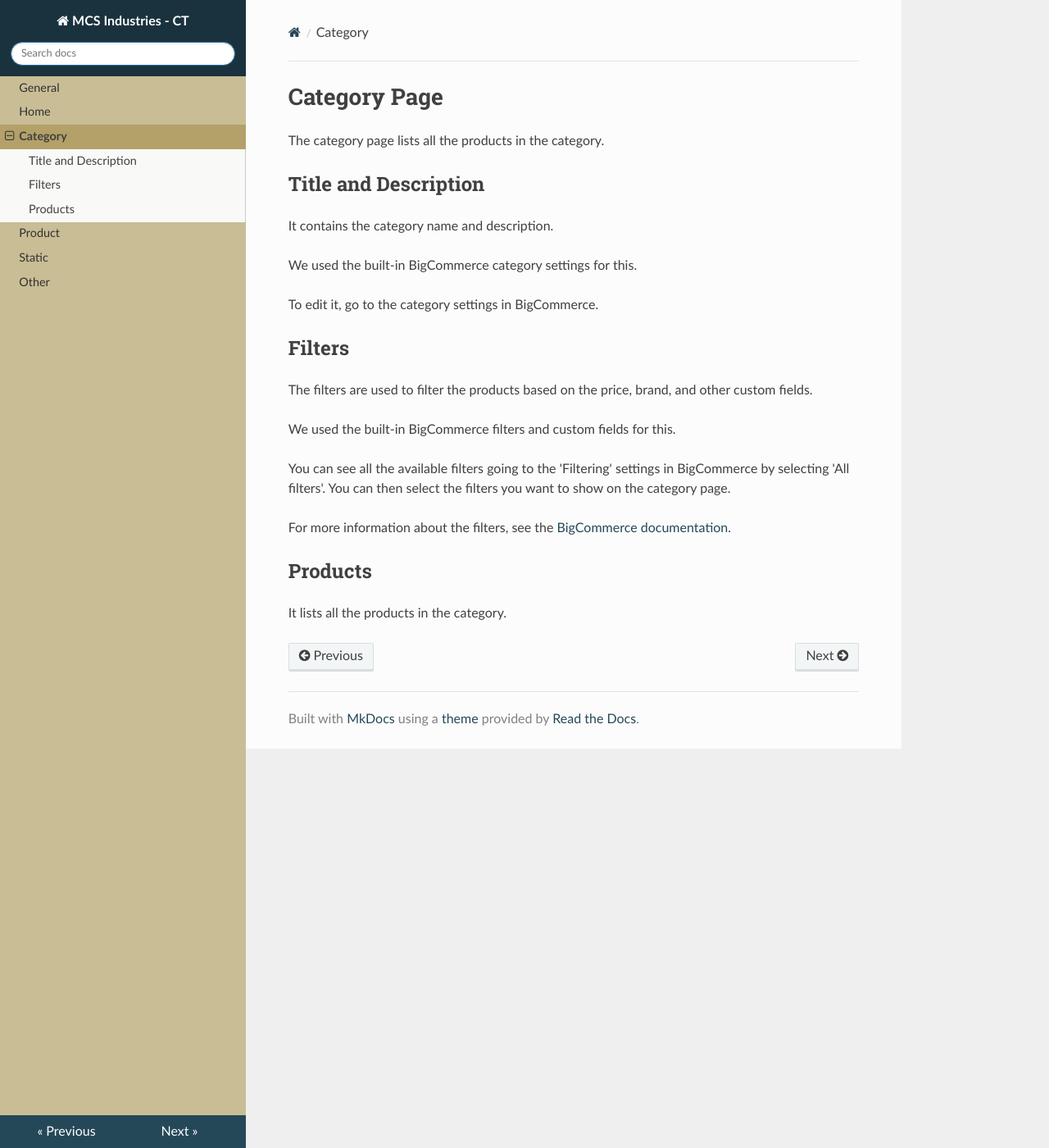
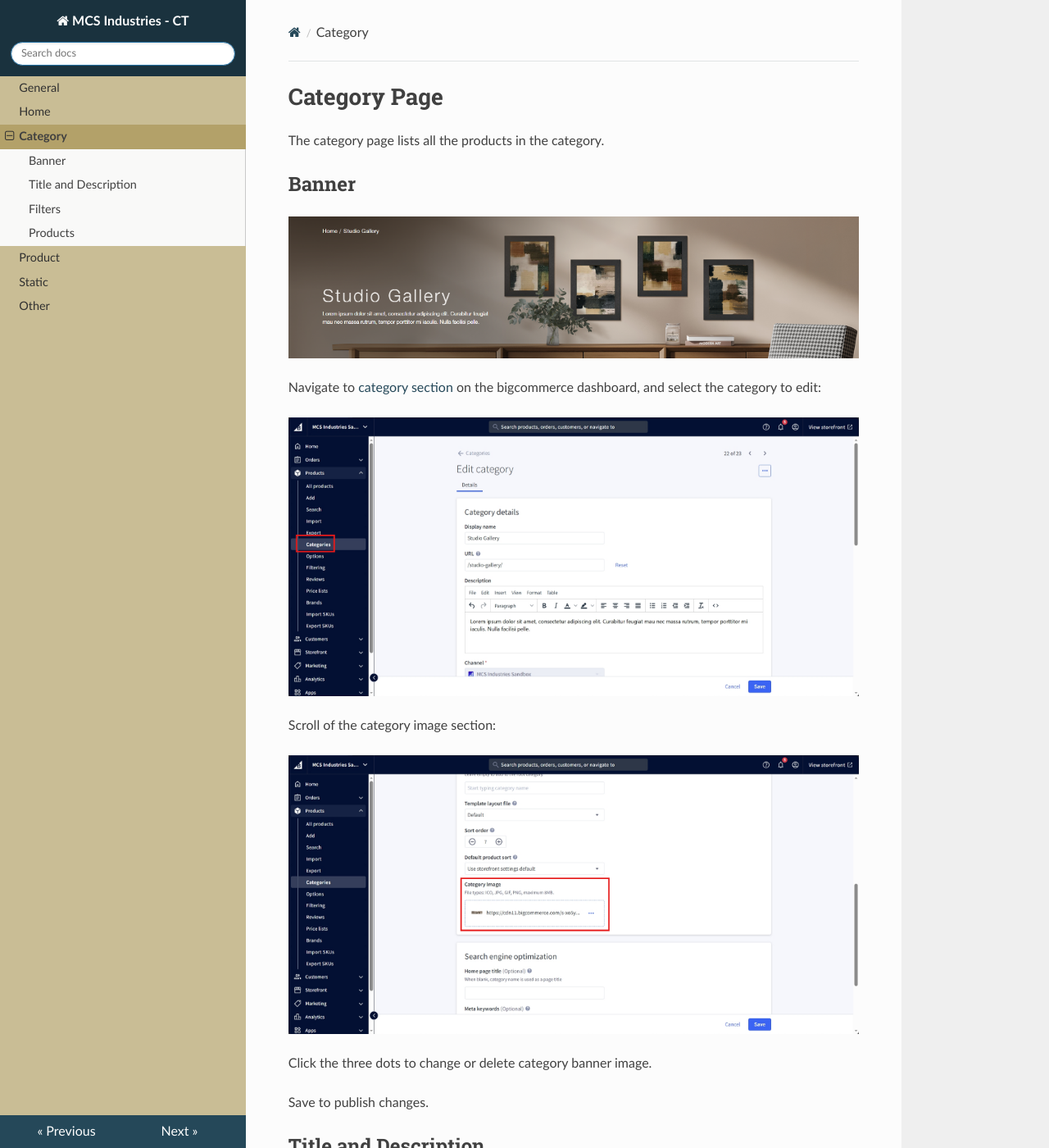
Before and after one commit to coalitiontech/mcs-industries-doc, an MkDocs documentation site: the page built from docs/category.md, in a window 1280 px wide and 1400 px high. Shown: the whole window at 82% size. Built offline with MkDocs 1.6.1, drawn with Linux system fonts in a browser that asks for light colours; nearby versions of some CDN libraries.

Commit message:
Add category page banner instructions and images

```diff
--- a/docs/category.md
+++ b/docs/category.md
@@ -1,5 +1,20 @@
 # Category Page
 The category page lists all the products in the category.
+
+## Banner
+![category.png](img/category.png)
+
+Navigate to <a href="https://store-xo5yyw8aht.mybigcommerce.com/manage/products/categories">category section</a> on the bigcommerce dashboard, and select the category to edit:
+
+![category-bc-edit.png](img/category-bc-edit.png)
+
+Scroll of the category image section:
+
+![category-bc-screenshot.png](img/category-bc-screenshot.png)
+
+Click the three dots to change or delete category banner image.
+
+Save to publish changes.
 
 ## Title and Description
 It contains the category name and description.
```
Also changed, not shown: docs/img/category-bc-edit.png (added), docs/img/category-bc-screenshot.png (added), docs/img/category.png (added), site/category/index.html, site/img/category-bc-edit.png (added), site/img/category-bc-screenshot.png (added), site/img/category.png (added), site/index.html, site/search/search_index.json, 1 other file.
